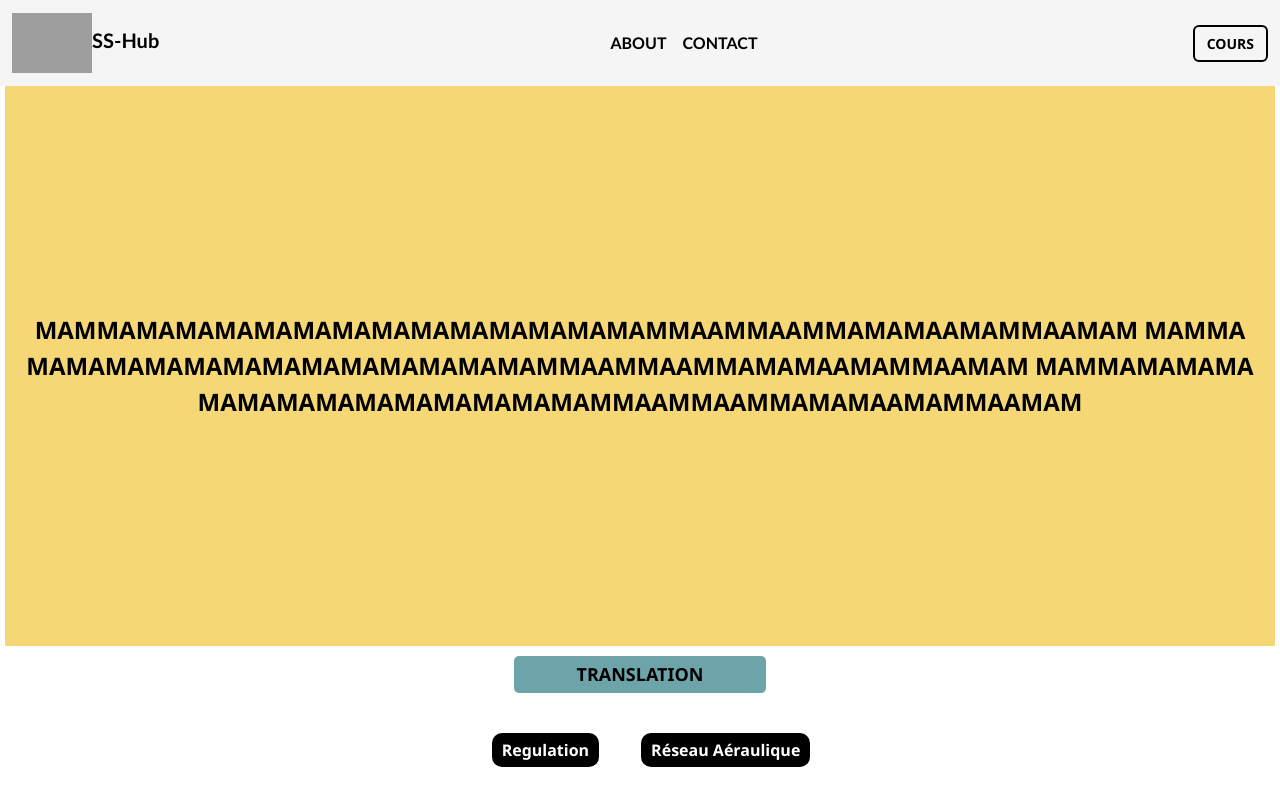
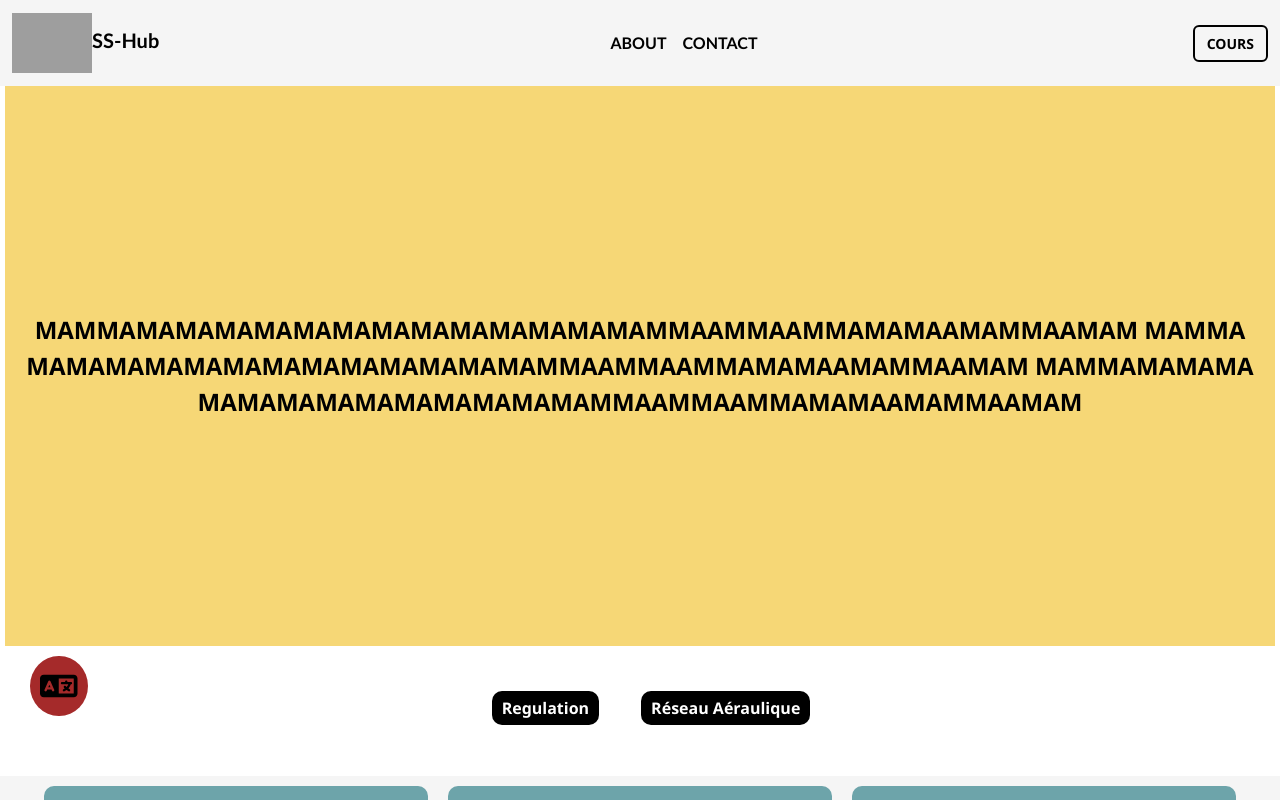
Before and after one commit to Shadyidrissi/SHADY-STUDY-HUB, a React (Create React App) app: page /cours/0 in a window 1280 px wide. Both pictures are taken after a click on the item "Regulation". Shown: the top 800 px of the page. Built offline with nearby package versions, Linux system fonts and the light colour scheme; grey boxes are pictures that could not be loaded.

Commit message:
add button trans

```diff
--- a/src/App.css
+++ b/src/App.css
@@ -895,29 +895,33 @@ color: var(--color-white);
   font-weight: 600;
   margin: 0px 0 5px 0 ;
 }
-.button-div{
+.button{
   display: flex;
   justify-content: center;
-  margin: 5px 10px ;
+  position: fixed;
+  z-index: 99;
+}
+.button button{
+  z-index: 100;
+  margin-left: 30px;
+}
+#icon{
+  height: 30px;
 
 }
-.button-trans:hover{
-  background-color: brown;
-  color: white;
- }
 .button-trans{
   border: none;
   border-radius: 5px;
-  width: 20%;
   justify-content: center;
   align-items: center;
   display: flex;
   text-align: center;
   font-size: 18px;
-  padding: 5px 10px;
+  padding: 15px 10px;
+  border-radius: 50%;
   font-weight: 700;
   text-transform: uppercase;
-  background-color: #6da4aa;
+  background-color: brown;
 }
 #image-iteam{
   object-fit:cover;
--- a/src/pages/Page.js
+++ b/src/pages/Page.js
@@ -4,6 +4,10 @@ import Cours_Name_Data from "../Data/Cours_name_data";
 import Cours_Data from "../Data/Cours_data";
 import Nav from "../Component/Nav";
 import { ConstantColorFactor } from "three";
+import "bootstrap/dist/css/bootstrap.min.css";
+import "bootstrap/dist/js/bootstrap";
+import { FontAwesomeIcon } from "@fortawesome/react-fontawesome";
+import { faLanguage } from "@fortawesome/free-solid-svg-icons";
 
 const Page = () => {
   const { id } = useParams();
@@ -56,11 +60,16 @@ const Page = () => {
             mammamamamamamamamamamamamamamammaammaammamamaamammaamam
             mammamamamamamamamamamamamamamammaammaammamamaamammaamam
           </p>
-          <div className="button-div">
-            {!cours ?'':(
-              <button onClick={() => handelTraduction()} className="button-trans">
-              translation
-            </button>
+          <div className="button">
+            {!cours ? (
+              ""
+            ) : (
+              <button
+                onClick={() => handelTraduction()}
+                className="button-trans"
+              >
+                <FontAwesomeIcon id="icon" icon={faLanguage} />
+              </button>
             )}
           </div>
           <div className="titles-cours">
```
Also changed, not shown: src/App.js (+4 -4 lines).
